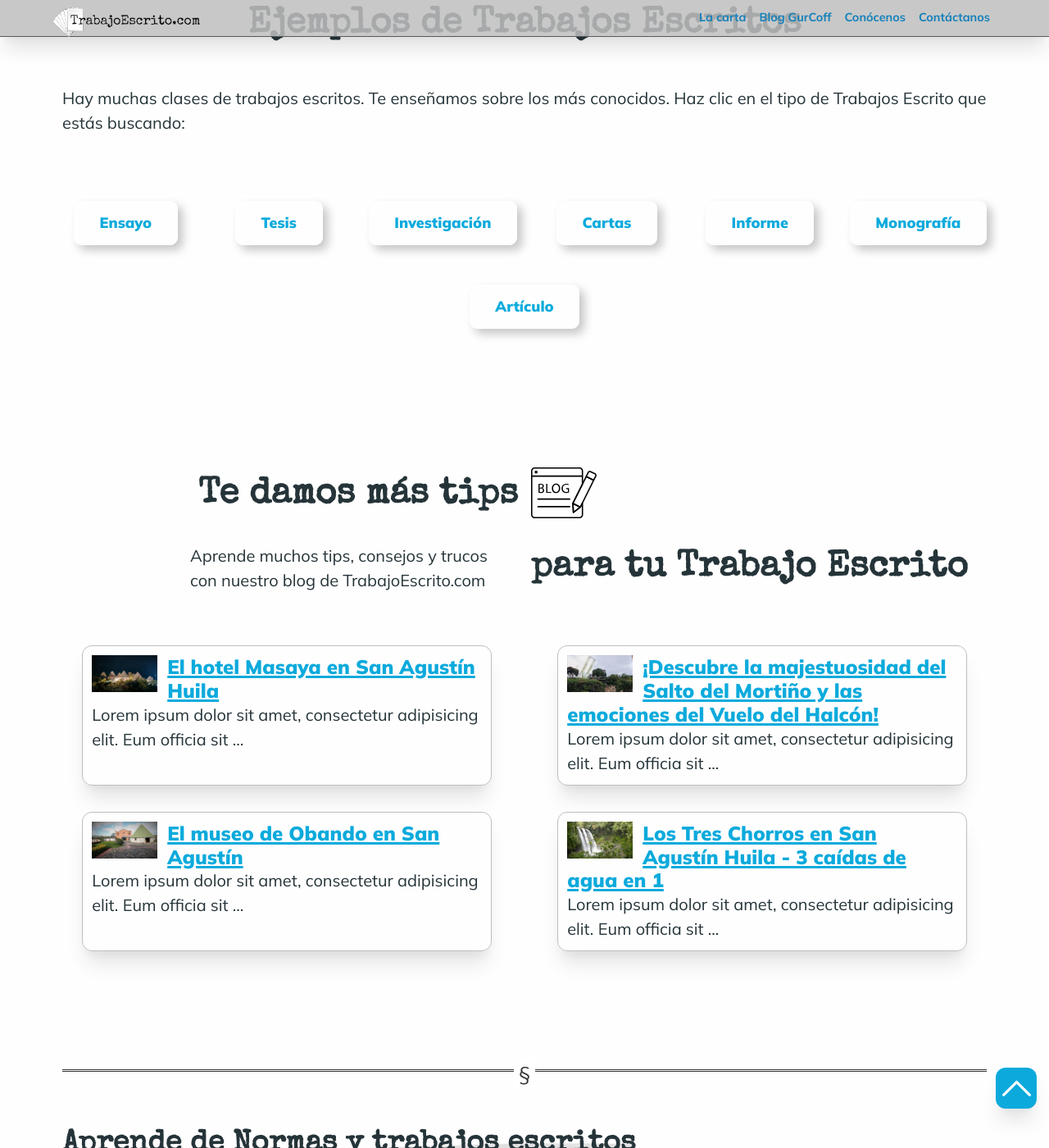
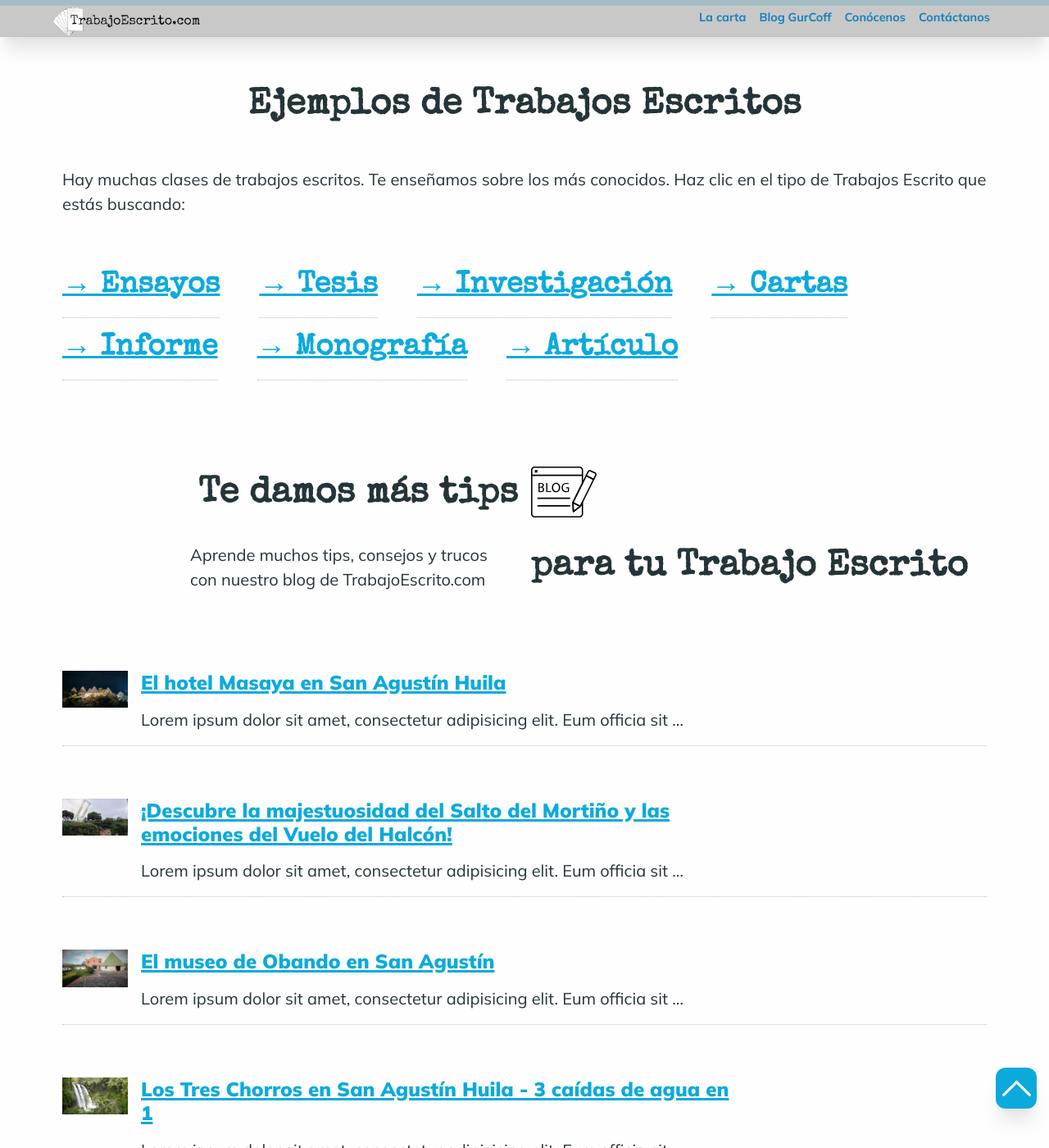
Before and after one commit to Klerpson/trabajoescrito, a Jekyll site: the page built from index.html, in a window 1280 px wide and 1400 px high, scrolled down 4791 px. Shown: the whole window at 82% size. Built offline with Jekyll 4.4.1, drawn with Linux system fonts in a browser that asks for light colours; some web fonts are replaced; some of the changed text lies outside the part shown.

Commit message:
home layout end

```diff
--- a/_includes/css/footer.css
+++ b/_includes/css/footer.css
@@ -4,8 +4,6 @@
   place-items: center;
   font-size: 0.9rem;
   padding: 2rem 16px;
-  background: rgb(1,180,40);
-background: linear-gradient(352deg, rgba(1,180,40,1) 0%, rgba(255,255,255,1) 23%);
 }
 
 footer h4{
--- a/index.html
+++ b/index.html
@@ -7,7 +7,7 @@
 <section class="gallery-intro">
   <h2>¿Qué <span class="destacado">partes de un Trabajo Escrito</span> buscas?"
   </h2>
-  <section class="gallery-slider">
+  <div class="gallery-slider">
     <span id="left" class="next"><img src="/img/prev.svg" alt=""></span>
     <div class="slide-container">
       <a href="">
@@ -40,7 +40,7 @@
       </a>
     </div>
     <span id="right" class="prev"><img src="/img/next.svg" alt=""></span>
-  </section>
+  </div>
 </section>
 
 <section class="normas">
@@ -50,7 +50,12 @@
   </p>
   <p><strong>Haz clic en el botón de las normas APA</strong> y aprende cómo utilizarlas.</p>
   <div>
-    <h3><a href="#">→ Normas APA</a></h3>
+    <article>
+      <a href="#"><h3>→ Normas APA</h3></a>
+    </article>
+    <article>
+      <a href="#"><h3>→ Normas Icontec</h3></a>
+    </article>
   </div>
 </section>
 
@@ -169,13 +174,33 @@
 
   {% include buscador.html %}
 
-  <section class="tipos">
+  <section class="normas">
     <h2>Ejemplos de Trabajos Escritos</h2>
+    <p>Hay muchas clases de trabajos escritos. Te enseñamos sobre los más conocidos. Haz clic en el tipo de Trabajos Escrito que estás buscando:</p>
     <div>
-      <p>Hay muchas clases de trabajos escritos. Te enseñamos sobre los más conocidos. Haz clic en el tipo de Trabajos Escrito que estás buscando:</p>
-      {% include cluster.html url1="#" title1="Ensayo" url2="#" title2="Tesis" url3="#" title3="Investigación" url4="#" title4="Cartas" url5="#" title5="Informe" url6="#" title6="Monografía" url7="#" title7="Artículo" %}
+      <article>
+        <a href="#"><h3>→ Ensayos</h3></a>
+      </article>
+      <article>
+        <a href="#"><h3>→ Tesis</h3></a>
+      </article>
+      <article>
+        <a href="#"><h3>→ Investigación</h3></a>
+      </article>
+      <article>
+        <a href="#"><h3>→ Cartas</h3></a>
+      </article>
+      <article>
+        <a href="#"><h3>→ Informe</h3></a>
+      </article>
+      <article>
+        <a href="#"><h3>→ Monografía</h3></a>
+      </article>
+      <article>
+        <a href="#"><h3>→ Artículo</h3></a>
+      </article>
     </div>
-  </section>
+    </section>
 
   <section class="entradas">
     <h2 class="entrada1">Te damos más tips</h2>
@@ -220,13 +245,11 @@
     </div>
   </section>
   <section class="cta">
-    <hr>
     <h3>Aprende de <span class="destacado">Normas y trabajos escritos</span> con los mejores</h3>
     <p>¿Necesitas dominar las normas APA, ICONTEC y mejorar tus habilidades en trabajos escritos?</p>
     <p>Estos cursos prácticos te darán las herramientas necesarias para <strong>superar los desafíos comunes al redactar tesis, investigaciones y más</strong>. Olvídate de la confusión al citar fuentes o estructurar tus trabajos, porque te proporcionaremos las técnicas y conocimientos precisos para destacar en tus escritos.</p>
     <p>Haz clic ahora y aprovecha esta oportunidad para alcanzar el éxito académico y profesional que tanto deseas.</p>
-    <a href="#" class="boton">Página de cursos</a>
-    <hr>
+    <a href="#">→ Página de cursos</a>
   </section>
 
   {% include footer.html %}
```
Also changed, not shown: _includes/css/gallery.css (+11 -5 lines), _includes/css/home.css (+24 -16 lines), _includes/css/nav.css (+3 -4 lines), _includes/css/universal.css (+29 -2 lines), img/next.svg, img/prev.svg, 5 other files.
